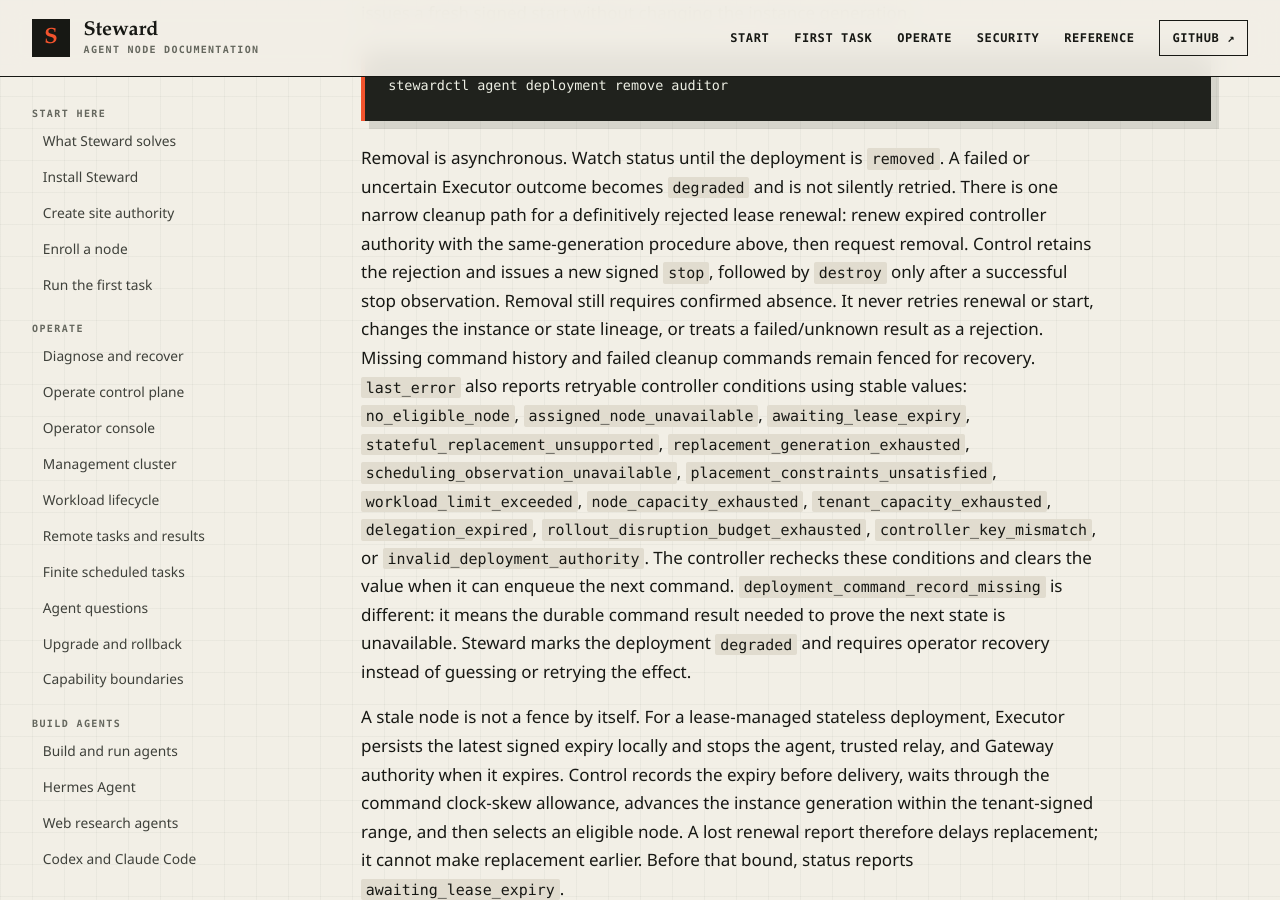
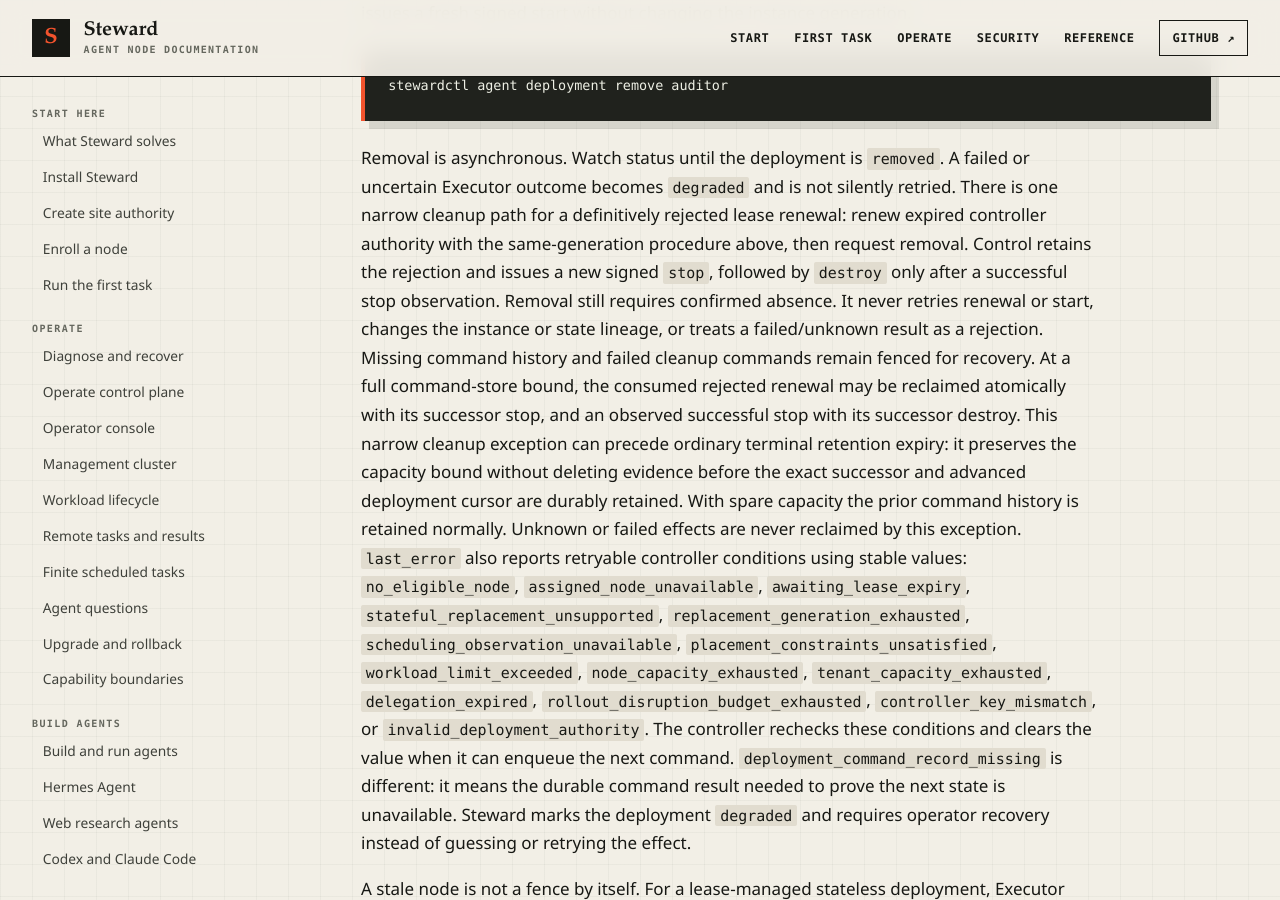
Before and after one commit to hardrails/steward, a Jekyll site: the page built from docs/guides/build-agents.md, in a window 1280 px wide and 900 px high, scrolled down 8384 px. Built offline with Jekyll 4.4.1, drawn with Linux system fonts in a browser that asks for light colours.

Commit message:
Document bounded cleanup retention exception
Constraint: The known predecessor is reclaimed only atomically with its authorized successor under capacity pressure.

```diff
--- a/docs/guides/build-agents.md
+++ b/docs/guides/build-agents.md
@@ -323,6 +323,13 @@ then request removal. Control retains the rejection and issues a new signed
 still requires confirmed absence. It never retries renewal or start, changes
 the instance or state lineage, or treats a failed/unknown result as a rejection.
 Missing command history and failed cleanup commands remain fenced for recovery.
+At a full command-store bound, the consumed rejected renewal may be reclaimed
+atomically with its successor stop, and an observed successful stop with its
+successor destroy. This narrow cleanup exception can precede ordinary terminal
+retention expiry: it preserves the capacity bound without deleting evidence
+before the exact successor and advanced deployment cursor are durably retained.
+With spare capacity the prior command history is retained normally. Unknown or
+failed effects are never reclaimed by this exception.
 `last_error` also reports retryable controller conditions using stable values:
 `no_eligible_node`, `assigned_node_unavailable`, `awaiting_lease_expiry`,
 `stateful_replacement_unsupported`, `replacement_generation_exhausted`,
```
Also changed, not shown: docs/reference/configuration.md (+1 -1 lines).
